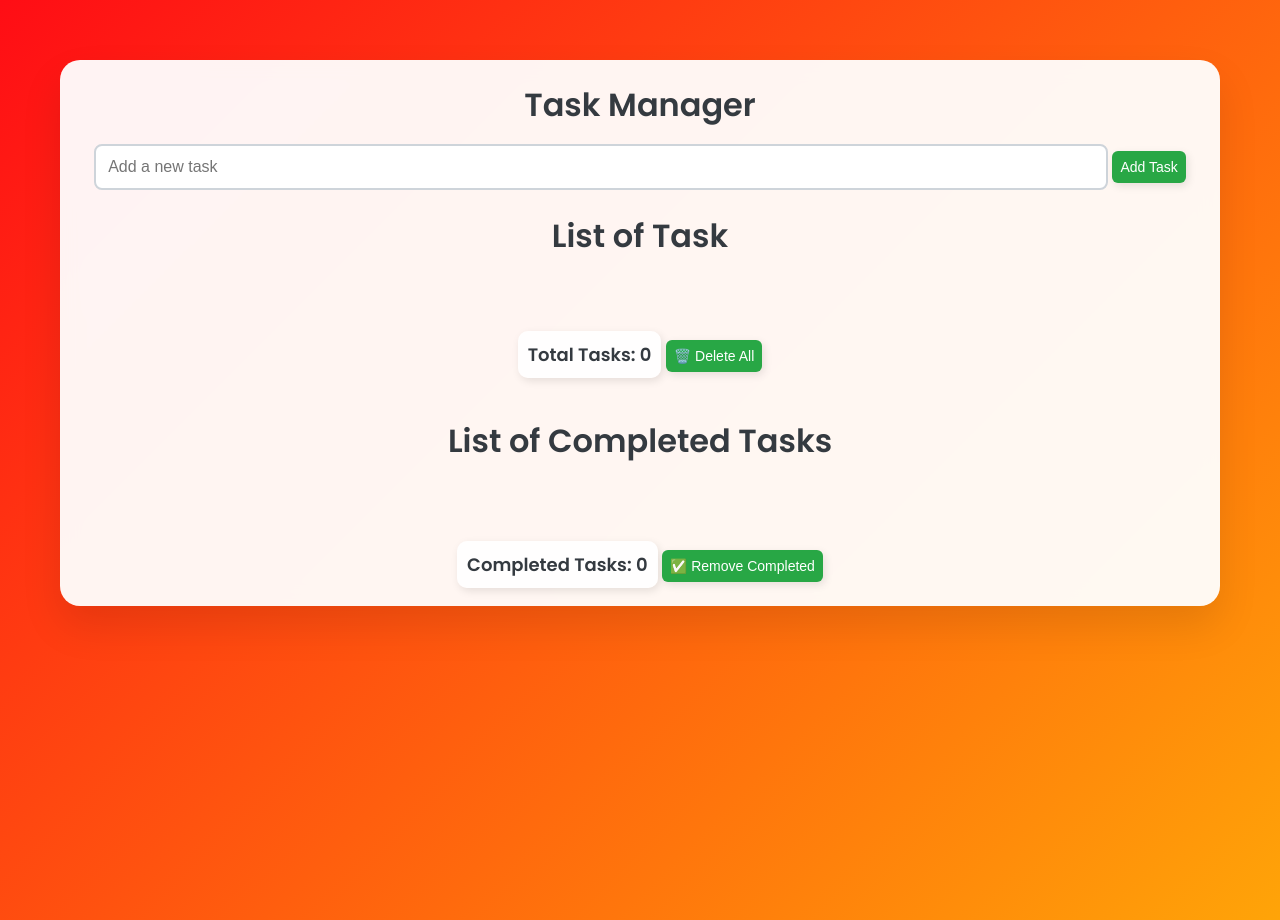
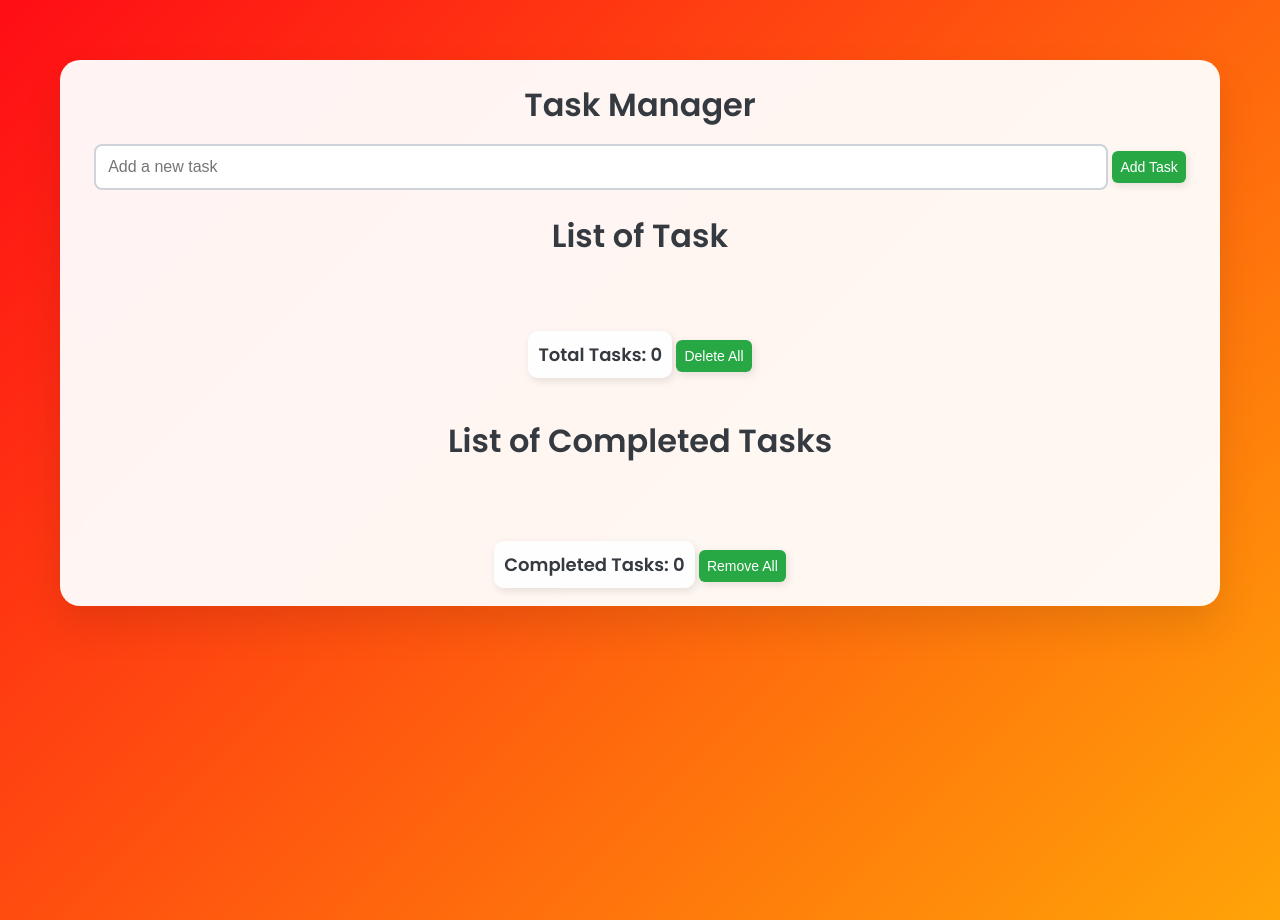
Before and after one commit to Donsper/TASK-MANAGEMENT, a plain HTML site: page index.html in a window 1280 px wide. Drawn offline with Linux system fonts and the light colour scheme.

Commit message:
edit buttons

```diff
--- a/index.html
+++ b/index.html
@@ -14,11 +14,11 @@
         <h1>List of Task</h1>
         <ul id="taskList"></ul>
         <p id="taskCount">Total Tasks: 0</p>
-        <button onclick="clearAllTasks()">🗑️ Delete All</button>
+        <button onclick="clearAllTasks()">Delete All</button>
         <h1>List of Completed Tasks</h1>
         <ul id="completedTaskList"></ul>
         <p id="completedTaskCount">Completed Tasks: 0</p>
-        <button onclick="removeCompletedTasks()">✅ Remove Completed</button>
+        <button onclick="removeCompletedTasks()">Remove All</button>
     </div>
     <script src="script.js"></script>
 </body>
```
